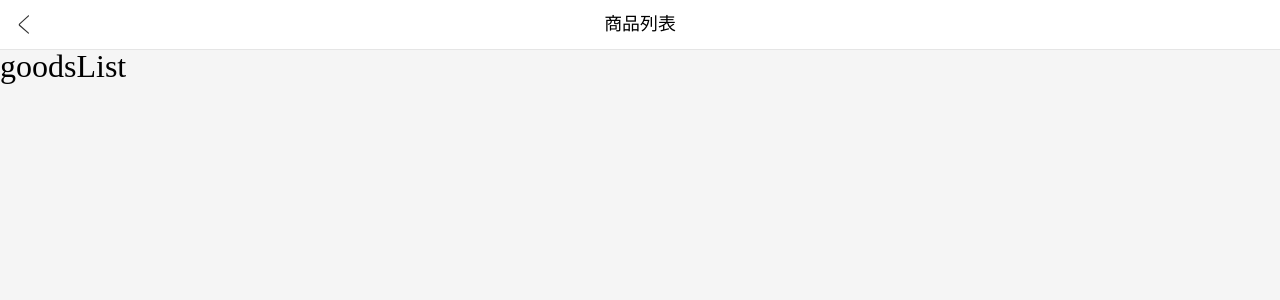
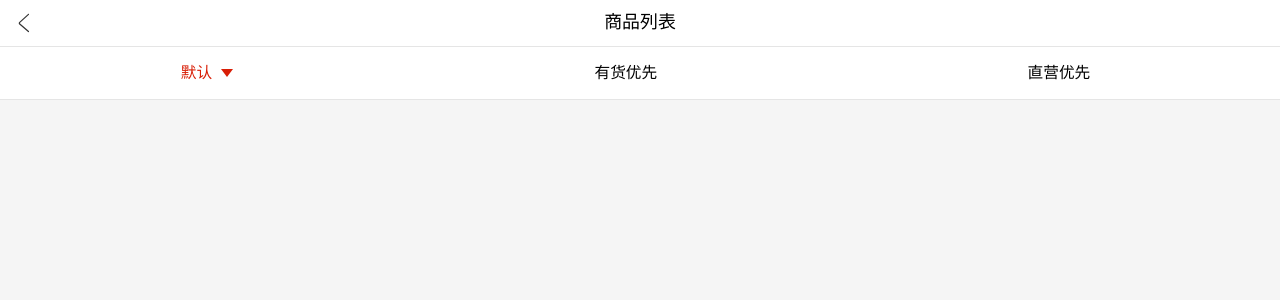
Before and after one commit to wenwenwenwu/vue-app, a Vue app: page /goodsList in a window 1280 px wide. Shown: the top 300 px of the page. Built offline with nearby package versions, Linux system fonts and the light colour scheme.

Commit message:
商品列表筛选器完成

```diff
--- a/src/assets/css/style.scss
+++ b/src/assets/css/style.scss
@@ -12,6 +12,28 @@
     -webkit-box-orient: vertical;
 }
 
+.z-index-2{
+    z-index: 2;
+}
+
 .z-index-max { // 最上层
     z-index: 99999
 }
+
+// 三角形
+.caret {
+    display: inline-block;
+    width: 0;
+    height: 0;
+    border-top: px2rem(8) solid $mainColor;
+    border-left: px2rem(6) solid transparent;
+    border-right: px2rem(6) solid transparent;
+}
+
+// 遮盖层
+.cover {
+      width: 100%;
+      height: 100%;
+      position: fixed;
+      background-color: rgba($color: #000000, $alpha: 0.4);
+}
--- /dev/null
+++ b/src/components/goods/GoodsOptions.vue
@@ -0,0 +1,225 @@
+<template>
+<div class="goods-options z-index-2">
+    <!-- 以及筛选 -->
+    <ul class="goods-options-list">
+        <li class="goods-options-list-item" v-for="(item, index) in optionDatas" :key="index">
+            <a class="goods-options-list-item-content" @click="onOptionsItemClick(item, index)">
+                <span class="goods-options-list-item-content-name" :class="{
+              'goods-options-list-item-content-name-active':
+                selectOption.id === item.id,
+            }">{{ item.name }}</span>
+                <span class="goods-options-list-item-content-caret caret" :class="[
+              isShowSubContent && selectOption.id === item.id
+                ? 'goods-options-list-item-content-caret-open'
+                : 'goods-options-list-item-content-caret-close',
+            ]" v-if="item.subs.length > 0"></span>
+            </a>
+        </li>
+    </ul>
+    <!-- 二级筛选 -->
+    <transition name="fold-height">
+        <div class="options-sub-content z-index-2" v-show="isShowSubContent">
+            <ul class="options-sub-content-list">
+                <li class="options-sub-content-list-item" v-for="(item, index) in selectOption.subs" :key="index">
+                    <a class="options-sub-content-list-item-content" @click="onSubOptionsItemClick(item, index)">
+                        <span class="options-sub-content-list-item-content-name" :class="{
+                  'options-sub-content-list-item-content-name-active':
+                    selectOption.id === item.id,
+                }">{{ item.name }}</span>
+                        <img class="options-sub-content-list-item-content-select" src="@imgs/options-select.svg" alt="" v-show="selectOption.id === item.id" />
+                    </a>
+                </li>
+            </ul>
+        </div>
+    </transition>
+    <!-- 遮盖层 -->
+    <div class="cover" v-show="isShowSubContent" @click="isShowSubContent = false">
+    </div>
+
+</div>
+</template>
+
+<script>
+export default {
+    data: function () {
+        return {
+            optionDatas: [{
+                    id: "1",
+                    name: "默认",
+                    subs: [{
+                            id: "1",
+                            name: "默认",
+                        },
+                        {
+                            id: "1-2",
+                            name: "价格由高到低",
+                        },
+                        {
+                            id: "1-3",
+                            name: "销量由高到低",
+                        },
+                    ],
+                },
+                {
+                    id: "2",
+                    name: "有货优先",
+                    subs: [],
+                },
+                {
+                    id: "3",
+                    name: "直营优先",
+                    subs: [],
+                },
+            ],
+            selectOption: {},
+            isShowSubContent: false,
+        };
+    },
+    created: function () {
+        this.selectOption = this.optionDatas[0];
+    },
+    methods: {
+        //   有子选项则展开
+        //   子选项已展开，则关闭
+        onOptionsItemClick: function (item, index) {
+            if (this.isShowSubContent) {
+                this.isShowSubContent = false;
+                return;
+            }
+            if (item.subs.length > 0 && this.selectOption.id === item.id) {
+                this.isShowSubContent = true;
+            }
+            this.selectOption = item;
+        },
+
+        onSubOptionsItemClick: function (item, index) {
+            this.selectOption = item;
+            //刷新optionDatas数据
+            this.optionDatas.forEach((option) => {
+                option.subs.forEach((subOption) => {
+                    if (this.selectOption.id === subOption.id) {
+                        option.id = subOption.id;
+                        option.name = subOption.name;
+                    }
+                });
+            });
+            this.isShowSubContent = false;
+        },
+    },
+};
+</script>
+
+<style lang="scss" scoped>
+@import "@css/style.scss";
+
+.goods-options {
+    width: 100%;
+    border-bottom: 1px solid $lineColor;
+
+    &-list {
+        display: flex;
+        width: 100%;
+        height: px2rem(46);
+        background-color: white;
+
+        &-item {
+            flex-grow: 1;
+
+            &-content {
+                height: 100%;
+                display: flex;
+                justify-content: center;
+                align-items: center;
+
+                &-name {
+                    font-size: $infoSize;
+                    margin-right: $marginSize;
+
+                    &-active {
+                        color: $mainColor;
+                    }
+                }
+
+                &-caret {
+                    &-open {
+                        transform: rotate(-180deg);
+                        transition: all 0.3s;
+                    }
+
+                    &-close {
+                        transform: rotate(0deg);
+                        transition: all 0.3s;
+                    }
+                }
+            }
+        }
+    }
+
+    .options-sub-content {
+        position: absolute;
+        width: 100%;
+        max-height: px2rem(180);
+        overflow: hidden;
+        overflow-y: auto;
+        background-color: white;
+
+        &-list {
+            &-item {
+                &-content {
+                    display: flex;
+                    align-items: center;
+                    border-top: 1px solid $lineColor;
+                    padding: $marginSize;
+                    height: px2rem(44);
+                    box-sizing: border-box;
+
+                    &-name {
+                        font-size: $infoSize;
+                        display: inline-block;
+                        flex-grow: 1;
+
+                        &-active {
+                            color: $mainColor;
+                        }
+                    }
+
+                    &-select {
+                        width: px2rem(18);
+                        height: px2rem(18);
+                    }
+                }
+            }
+        }
+    }
+
+    .fold-height-enter-active {
+        animation-duration: 0.3s;
+        animation-name: fold-height-open;
+    }
+
+    @keyframes fold-height-open {
+        0% {
+            max-height: 0;
+        }
+
+        100% {
+            max-height: px2rem(180);
+        }
+    }
+
+    .fold-height-leave-active {
+        animation-duration: 0.3s;
+        animation-name: fold-height-close;
+    }
+
+    @keyframes fold-height-close {
+        0% {
+            max-height: px2rem(180);
+        }
+
+        100% {
+            max-height: 0;
+        }
+    }
+}
+</style>
--- a/src/views/GoodsList.vue
+++ b/src/views/GoodsList.vue
@@ -4,17 +4,19 @@
       @on-left-click="onBackClick"
       :pageName="'商品列表'"
     ></navigation-bar>
-    <div class="goods-list-page-container">
-      <p style="font-size: 32px">goodsList</p>
+    <div class="goods-list-page-content">
+      <goods-options></goods-options>
     </div>
   </div>
 </template>
 
 <script>
 import NavigationBar from "@c/currency/NavigationBar.vue";
+import GoodsOptions from "@c/goods/GoodsOptions.vue";
 export default {
   components: {
     NavigationBar,
+    GoodsOptions,
   },
   methods: {
     onBackClick: function () {
```
